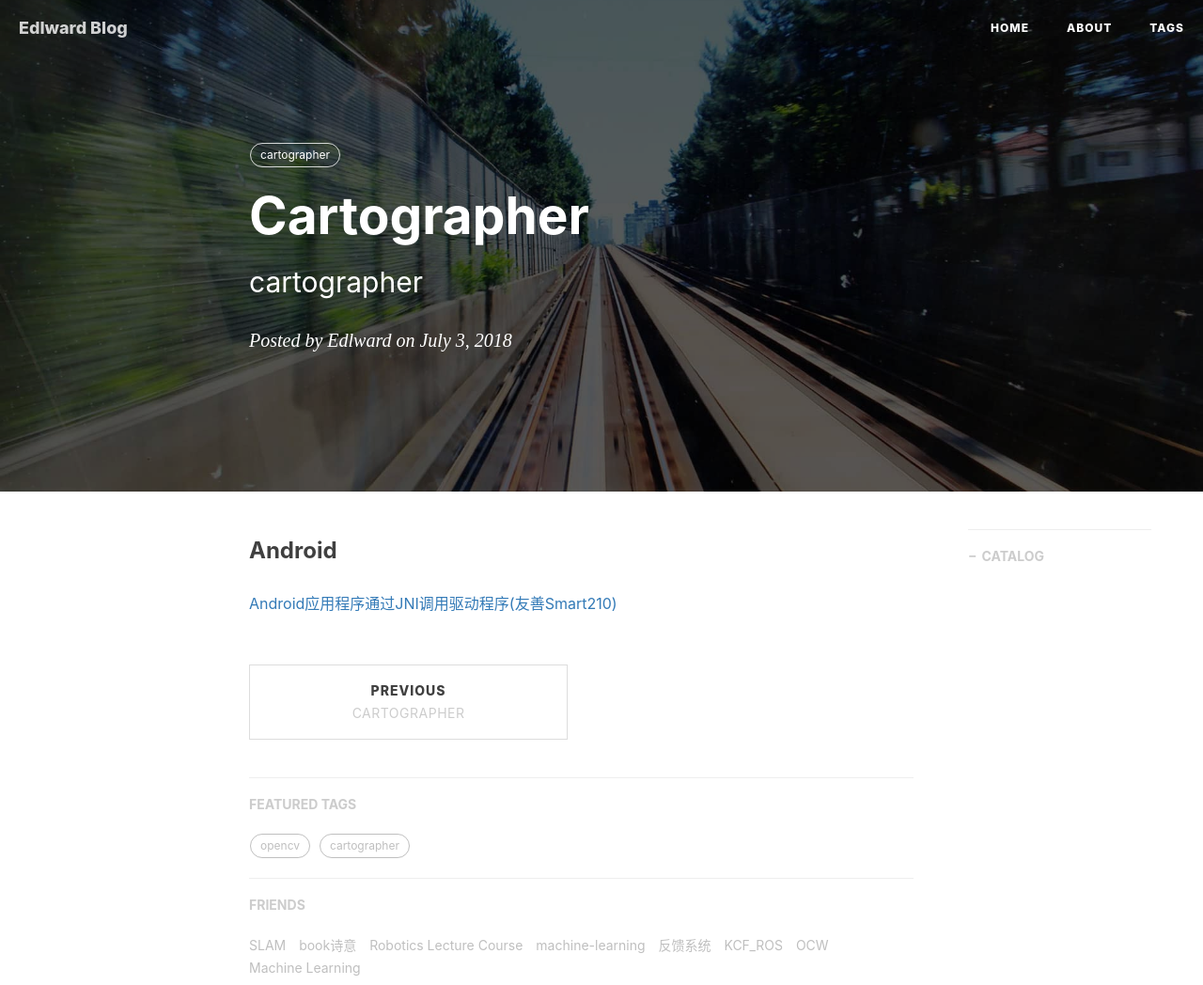
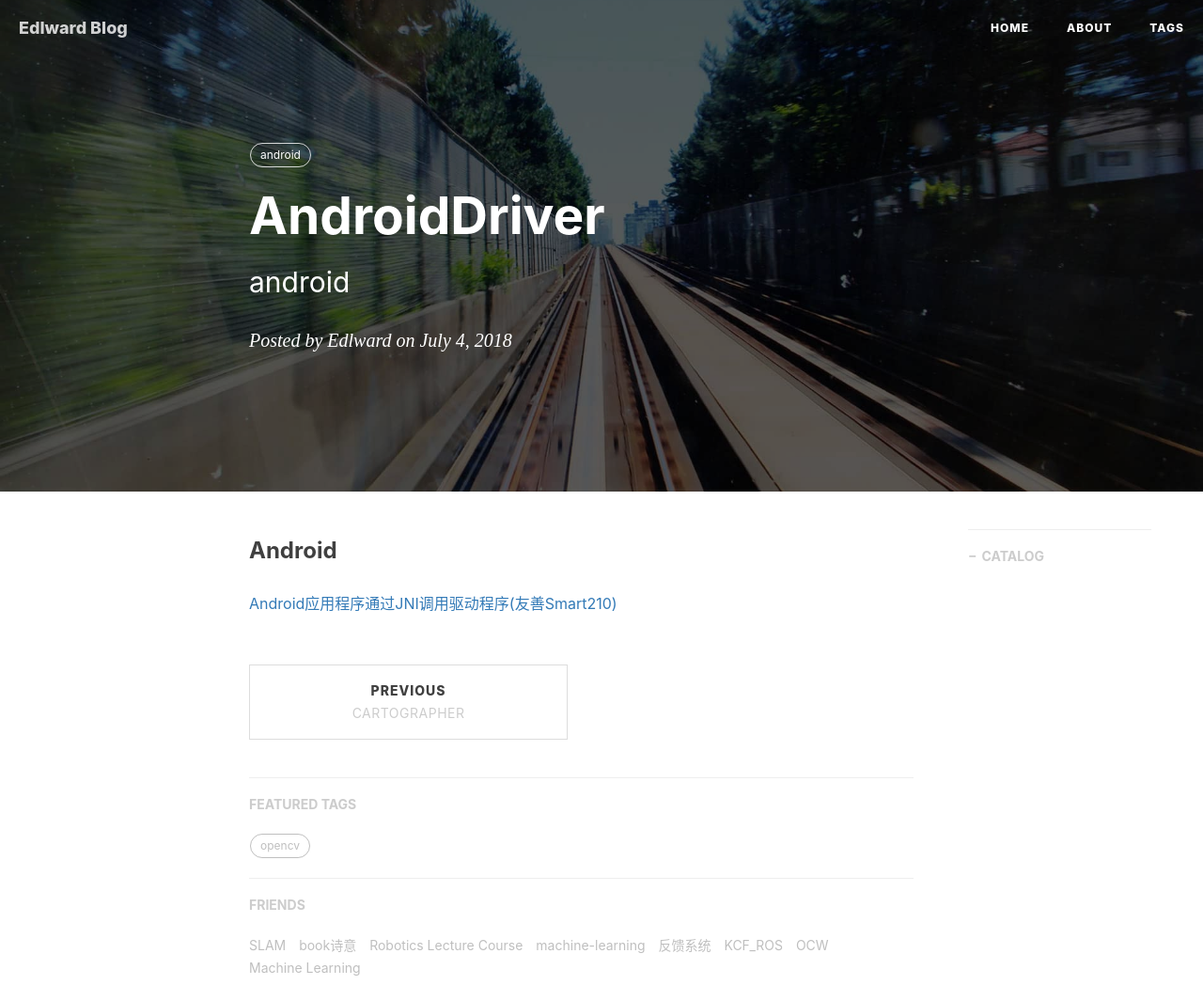
Before and after one commit to gary-robotics/dlward, a Jekyll site: the page built from _posts/2018-07-04-AndroidDriver-2018.markdown, in a window 1280 px wide, cut to the strip 0-1048 px from the top of the page. Shown: the whole strip at 94% size. Built offline with Jekyll 4.4.1, drawn with Linux system fonts in a browser that asks for light colours; nearby versions of some CDN libraries; comment, search, counter and statistics services are not loaded.

Commit message:
Update 2018-07-04-AndroidDriver-2018.markdown

```diff
--- a/_posts/2018-07-04-AndroidDriver-2018.markdown
+++ b/_posts/2018-07-04-AndroidDriver-2018.markdown
@@ -1,14 +1,14 @@
 ---
 layout:     post
-title:      "Cartographer"
-subtitle:   "cartographer"
-date:       2018-07-03 12:00:00
+title:      "AndroidDriver"
+subtitle:   "android"
+date:       2018-07-04 12:00:00
 author:     "Edlward"
 header-img: "img/post-bg-2015.jpg"
 header-mask: 0.3
 catalog:    true
 tags:
-    - cartographer
+    - android
 ---
 
 ### Android
```
